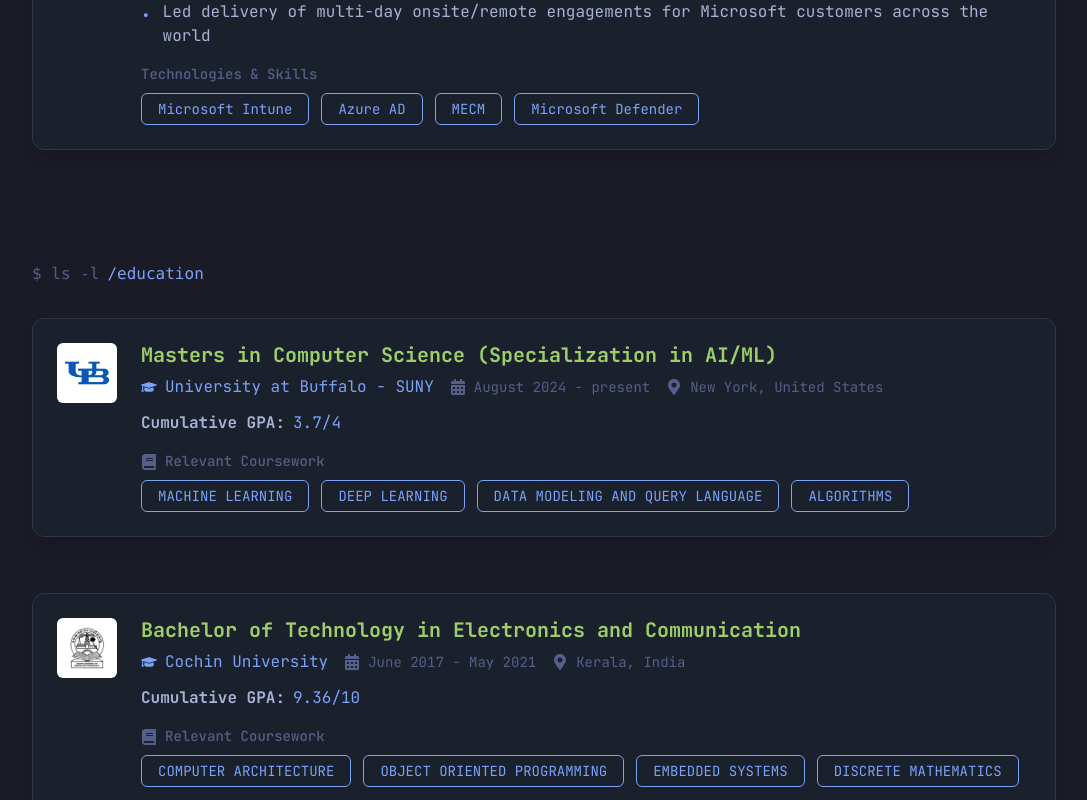
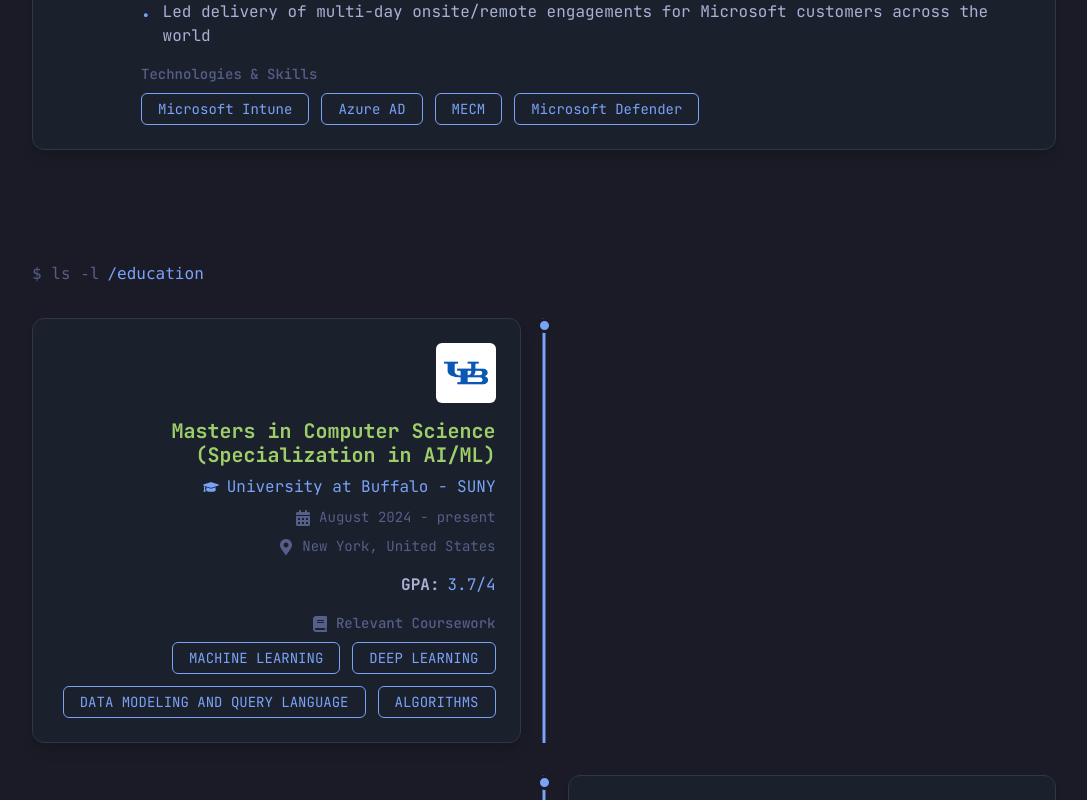
Before and after one commit to sharondevs/portfolio_ui, a React (Vite) app: page /#/projects in a window 1280 px wide. Before the commit this address led to /#/projects. Shown: the part 2000-2800 px from the top of the page, without its empty margins (96-1183 px from the left). Built offline with nearby package versions, Linux system fonts and the light colour scheme.

Commit message:
changes to education page

```diff
--- a/src/pages/Education.tsx
+++ b/src/pages/Education.tsx
@@ -1,4 +1,4 @@
-import { Box, VStack, Text, Heading, Flex, Image, HStack, Icon, useColorModeValue, Badge } from '@chakra-ui/react';
+import { Box, VStack, Text, Heading, Flex, Image, HStack, Icon, useColorModeValue, Badge, Grid, GridItem } from '@chakra-ui/react';
 import { motion } from 'framer-motion';
 import { FaGraduationCap, FaCalendarAlt, FaMapMarkerAlt, FaBook } from 'react-icons/fa';
 
@@ -17,6 +17,7 @@
   gpa: string;
   coursework: string[];
   logoUrl: string;
+  isLeft?: boolean;
 }
 
 const CourseTag = ({ course }: { course: string }) => {
@@ -50,28 +51,36 @@
   location,
   gpa,
   coursework,
-  logoUrl
+  logoUrl,
+  isLeft = true
 }: EducationItemProps) => {
   const bgColor = useColorModeValue('whiteAlpha.900', 'gray.800');
   const borderColor = useColorModeValue('gray.200', 'gray.700');
 
   return (
+    <Grid
+      templateColumns="1fr auto 1fr"
+      gap={4}
+      alignItems="center"
+      position="relative"
+      mb={8}
+    >
+      {/* Left side content */}
+      <GridItem colSpan={1} textAlign={isLeft ? "right" : "center"}>
+        {isLeft && (
           <MotionBox
-      initial={{ opacity: 0, y: 20 }}
-      animate={{ opacity: 1, y: 0 }}
+            initial={{ opacity: 0, x: -20 }}
+            animate={{ opacity: 1, x: 0 }}
             transition={{ duration: 0.5 }}
-      mb={8}
             p={6}
             borderRadius="xl"
             boxShadow="lg"
             bg={bgColor}
             border="1px"
             borderColor={borderColor}
-      position="relative"
-      _hover={{ transform: 'translateY(-5px)', transition: 'all 0.3s ease' }}
+            _hover={{ transform: 'translateX(-5px)', transition: 'all 0.3s ease' }}
           >
-      <Flex direction={{ base: 'column', md: 'row' }} align="start">
-        <Box mr={{ base: 0, md: 6 }} mb={{ base: 4, md: 0 }} flexShrink={0}>
+            <Flex direction="column" align="end">
               <Image
                 src={logoUrl}
                 alt={`${university} logo`}
@@ -80,39 +89,121 @@
                 borderRadius="md"
                 bg="white"
                 p={2}
+                mb={4}
               />
-        </Box>
-
-        <Box flex="1">
               <Heading size="md" color="terminal.success" mb={2}>
                 {degree}
               </Heading>
-
-          <HStack spacing={4} mb={3}>
-            <HStack color="terminal.accent">
-              <Icon as={FaGraduationCap} />
-              <Text>{university}</Text>
+              <HStack spacing={2} mb={2} justify="flex-end">
+                <Icon as={FaGraduationCap} color="terminal.accent" />
+                <Text color="terminal.accent">{university}</Text>
               </HStack>
-
-            <HStack color="terminal.muted">
-              <Icon as={FaCalendarAlt} />
-              <Text fontSize="sm">{period}</Text>
+              <HStack spacing={2} mb={2} justify="flex-end">
+                <Icon as={FaCalendarAlt} color="terminal.muted" />
+                <Text fontSize="sm" color="terminal.muted">{period}</Text>
               </HStack>
-
-            <HStack color="terminal.muted">
-              <Icon as={FaMapMarkerAlt} />
-              <Text fontSize="sm">{location}</Text>
+              <HStack spacing={2} mb={4} justify="flex-end">
+                <Icon as={FaMapMarkerAlt} color="terminal.muted" />
+                <Text fontSize="sm" color="terminal.muted">{location}</Text>
               </HStack>
-          </HStack>
-
-          <HStack spacing={2} mb={4}>
-            <Text color="terminal.text" fontWeight="bold">
-              Cumulative GPA:
-            </Text>
+              <HStack spacing={2} mb={4} justify="flex-end">
+                <Text color="terminal.text" fontWeight="bold">GPA:</Text>
                 <Text color="terminal.accent">{gpa}</Text>
               </HStack>
+              <Box>
+                <HStack mb={2} justify="flex-end">
+                  <Icon as={FaBook} color="terminal.muted" />
+                  <Text color="terminal.muted" fontSize="sm" fontWeight="medium">
+                    Relevant Coursework
+                  </Text>
+                </HStack>
+                <Flex flexWrap="wrap" gap={3} justify="flex-end">
+                  {coursework.map((course, index) => (
+                    <CourseTag key={index} course={course} />
+                  ))}
+                </Flex>
+              </Box>
+            </Flex>
+          </MotionBox>
+        )}
+      </GridItem>
 
-          <Box mt={4}>
+      {/* Timeline center */}
+      <GridItem colSpan={1} justifySelf="center" height="100%">
+        <Flex
+          direction="column"
+          alignItems="center"
+          height="100%"
+          position="relative"
+        >
+          <Box
+            w="3px"
+            h="100%"
+            bg="terminal.accent"
+            position="absolute"
+            top="0"
+            left="50%"
+            transform="translateX(-50%)"
+          />
+          <Box
+            w="15px"
+            h="15px"
+            borderRadius="full"
+            bg="terminal.accent"
+            border="3px solid"
+            borderColor="terminal.bg"
+            position="relative"
+            zIndex={1}
+          />
+        </Flex>
+      </GridItem>
+
+      {/* Right side content */}
+      <GridItem colSpan={1} textAlign={!isLeft ? "left" : "center"}>
+        {!isLeft && (
+          <MotionBox
+            initial={{ opacity: 0, x: 20 }}
+            animate={{ opacity: 1, x: 0 }}
+            transition={{ duration: 0.5 }}
+            p={6}
+            borderRadius="xl"
+            boxShadow="lg"
+            bg={bgColor}
+            border="1px"
+            borderColor={borderColor}
+            _hover={{ transform: 'translateX(5px)', transition: 'all 0.3s ease' }}
+          >
+            <Flex direction="column" align="start">
+              <Image
+                src={logoUrl}
+                alt={`${university} logo`}
+                boxSize="60px"
+                objectFit="contain"
+                borderRadius="md"
+                bg="white"
+                p={2}
+                mb={4}
+              />
+              <Heading size="md" color="terminal.success" mb={2}>
+                {degree}
+              </Heading>
+              <HStack spacing={2} mb={2}>
+                <Icon as={FaGraduationCap} color="terminal.accent" />
+                <Text color="terminal.accent">{university}</Text>
+              </HStack>
+              <HStack spacing={2} mb={2}>
+                <Icon as={FaCalendarAlt} color="terminal.muted" />
+                <Text fontSize="sm" color="terminal.muted">{period}</Text>
+              </HStack>
+              <HStack spacing={2} mb={4}>
+                <Icon as={FaMapMarkerAlt} color="terminal.muted" />
+                <Text fontSize="sm" color="terminal.muted">{location}</Text>
+              </HStack>
+              <HStack spacing={2} mb={4}>
+                <Text color="terminal.text" fontWeight="bold">GPA:</Text>
+                <Text color="terminal.accent">{gpa}</Text>
+              </HStack>
+              <Box>
                 <HStack mb={2}>
                   <Icon as={FaBook} color="terminal.muted" />
                   <Text color="terminal.muted" fontSize="sm" fontWeight="medium">
@@ -125,9 +216,11 @@
                   ))}
                 </Flex>
               </Box>
-        </Box>
             </Flex>
           </MotionBox>
+        )}
+      </GridItem>
+    </Grid>
   );
 };
 
@@ -145,7 +238,8 @@
         'Data Modeling and Query Language',
         'Algorithms'
       ],
-      logoUrl: universityBuffaloLogo
+      logoUrl: universityBuffaloLogo,
+      isLeft: true
     },
     {
       university: 'Cochin University',
@@ -159,7 +253,8 @@
         'Embedded Systems',
         'Discrete Mathematics'
       ],
-      logoUrl: cochinUniversityLogo
+      logoUrl: cochinUniversityLogo,
+      isLeft: false
     }
   ];
 
@@ -174,14 +269,14 @@
         </Text>
       </Flex>
 
-      <VStack spacing={6} alignItems="stretch">
+      <Box position="relative">
         {educations.map((edu, index) => (
           <EducationItem
             key={index}
             {...edu}
           />
         ))}
-      </VStack>
+      </Box>
     </Box>
   );
 };
```
Lines whose indentation alone changed are shown as unchanged.
